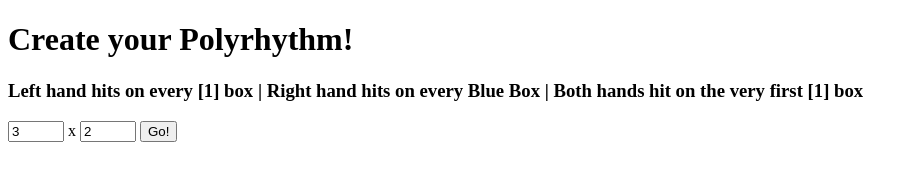
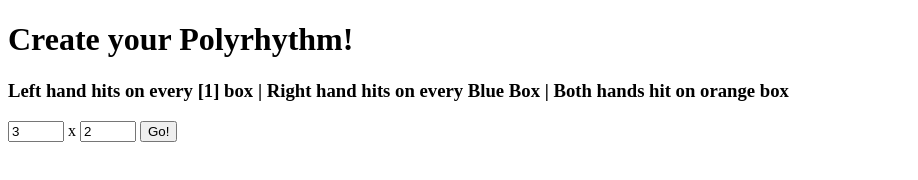
Before and after one commit to noah-CAL/polyrhythm-visualizer, a plain HTML site: page index.html in a window 1280 px wide. Shown: the whole page, without its empty margins (0-918 px from the left). Drawn offline with Linux system fonts and the light colour scheme.

Commit message:
Update index.html

```diff
--- a/index.html
+++ b/index.html
@@ -9,7 +9,7 @@
 </head>
 <body>
     <h1>Create your Polyrhythm!</h1>
-    <h3>Left hand hits on every [1] box | Right hand hits on every Blue Box | Both hands hit on the very first [1] box</h3>
+    <h3>Left hand hits on every [1] box | Right hand hits on every Blue Box | Both hands hit on orange box</h3>
 
     <div id="form">
         <input type="number" name="counterpulse" id="beat" min="1" max="10" value="3">
```
